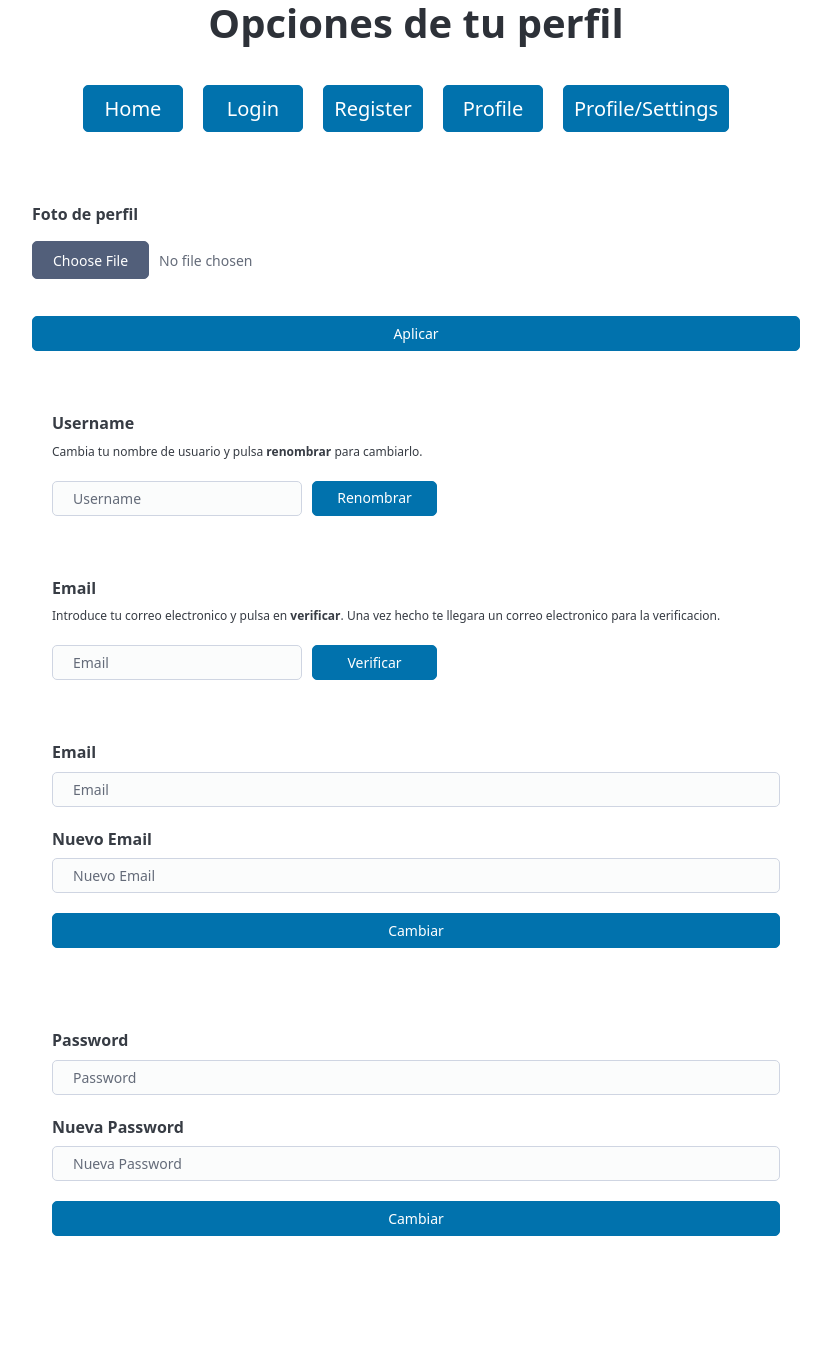
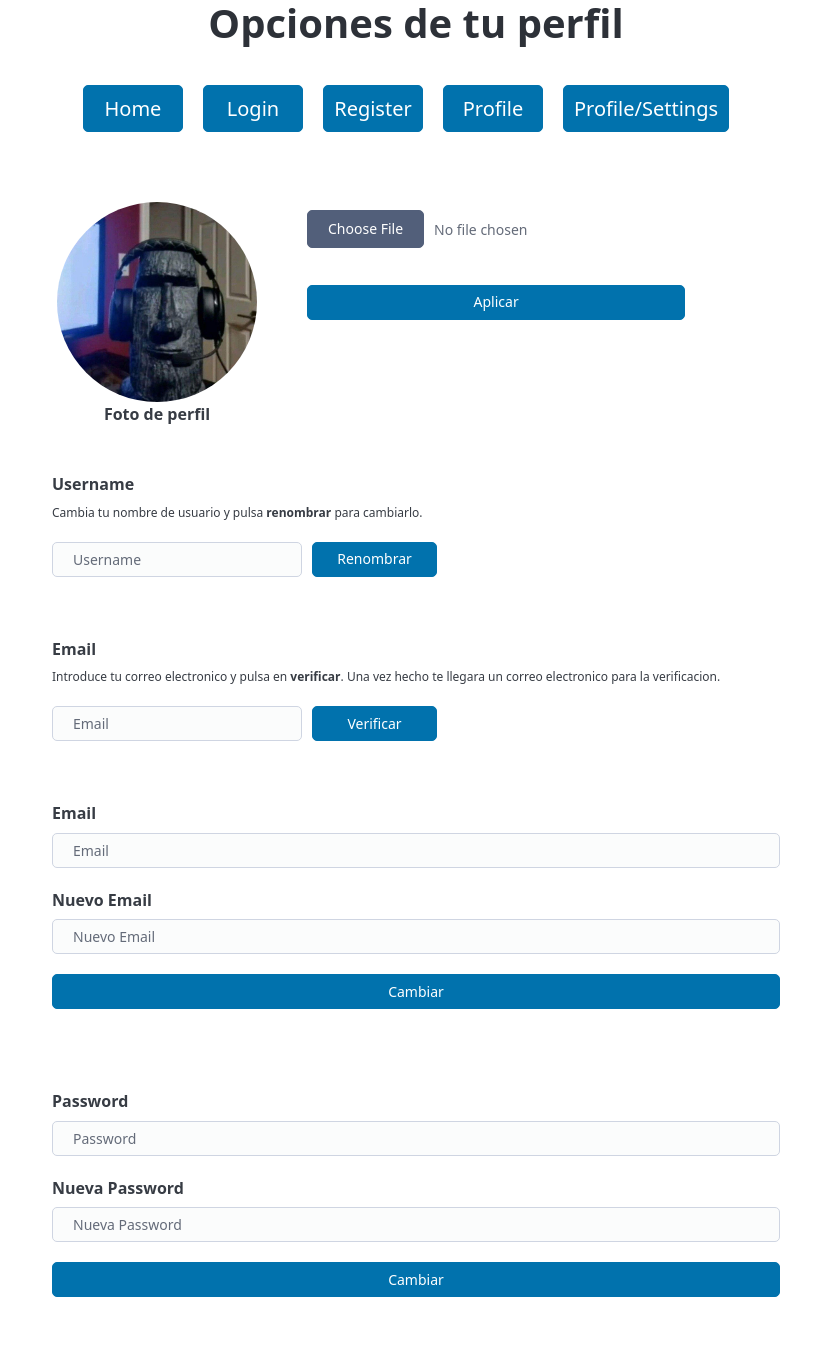
Before and after one commit to Eriquito00/LoginPHP, a PHP site: template src/view/profile_settings.php in a window 1280 px wide. Shown: the whole page, without its empty margins (224-1055 px from the left). Before the commit the page ends 1236 px from the top, so only its background shows below. Run offline with PHP 8.4, Linux system fonts and the light colour scheme; the template is opened without the code that fills it, so the values that code supplies are empty; some libraries are stand-ins or nearby versions.

Commit message:
Refactor profile settings layout and styles for improved image upload section

```diff
--- a/public/styles/profile_settings.css
+++ b/public/styles/profile_settings.css
@@ -11,6 +11,27 @@ section {
     width: 50%;
     align-self: center;
     justify-self: center;
+}
+
+.div_img_profile {
+    display: flex;
+    flex-direction: row;
+    gap: 50px;
+    margin-bottom: 50px;
+    margin-left: 25px;
+    margin-right: 25px;
+}
+
+.img_profile {
+    text-align: center;
+}
+
+.img_profile {
+    aspect-ratio: 1 / 1;
+    object-fit: cover;
+    border-radius: 100%;
+    min-height: 150px;
+    max-height: 200px;
 }
 
 .div-structure {
--- a/src/view/profile_settings.php
+++ b/src/view/profile_settings.php
@@ -22,9 +22,16 @@
     </nav>
     <section>
         <form method="POST" action="profile/settings">
-            <label for="image">Foto de perfil</label>
-            <input name="image" type="file">
-            <button class="btn-form" type="submit">Aplicar</button>
+            <div class="div_img_profile">
+                <div class="img_profile">
+                    <img class="img_profile" src="./assets/moai.jpg" alt="Foto de perfil">
+                    <label for="image">Foto de perfil</label>
+                </div>
+                <div>
+                    <input name="image" type="file">
+                    <button class="btn-form" type="submit">Aplicar</button>
+                </div>
+            </div>
             <input type="hidden" name="action" value="changePhoto">
         </form>
 
```
Also changed, not shown: public/styles/loginregister.css (+14 -3 lines).
